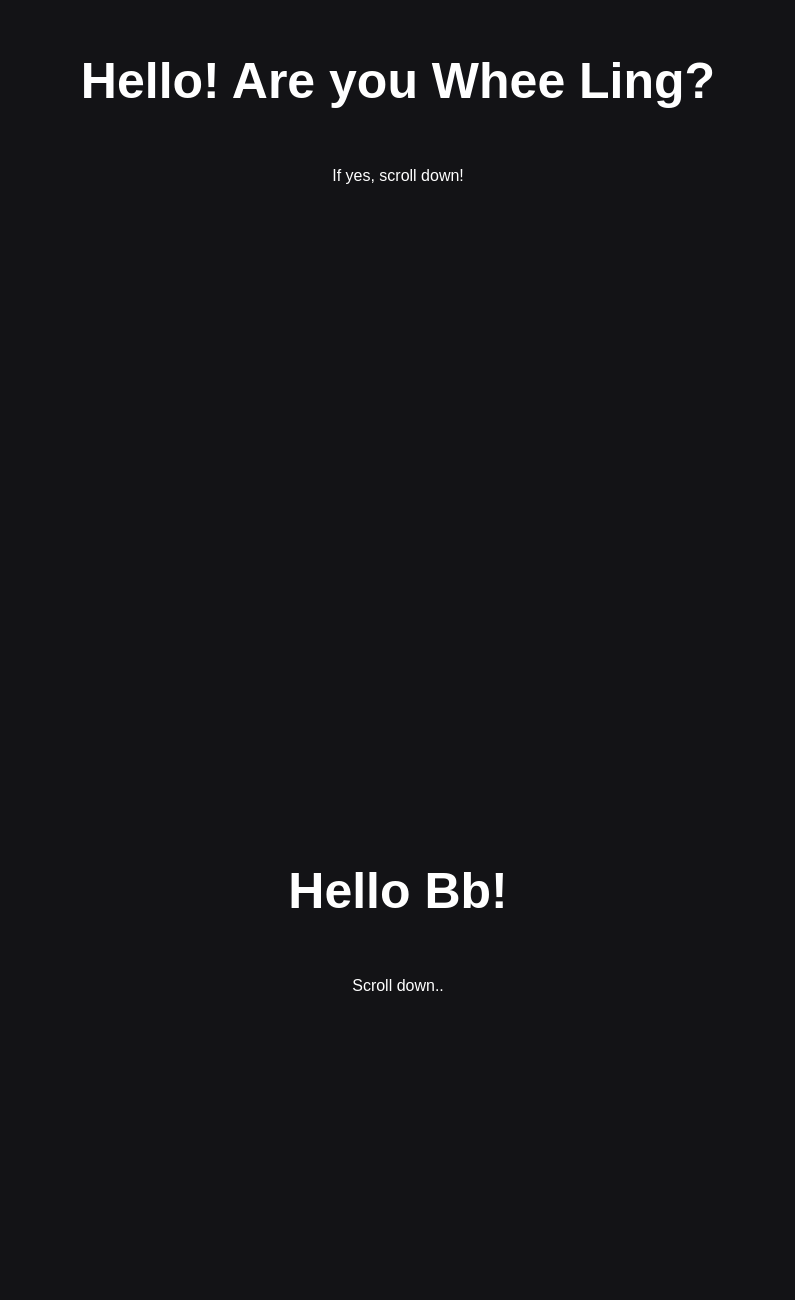
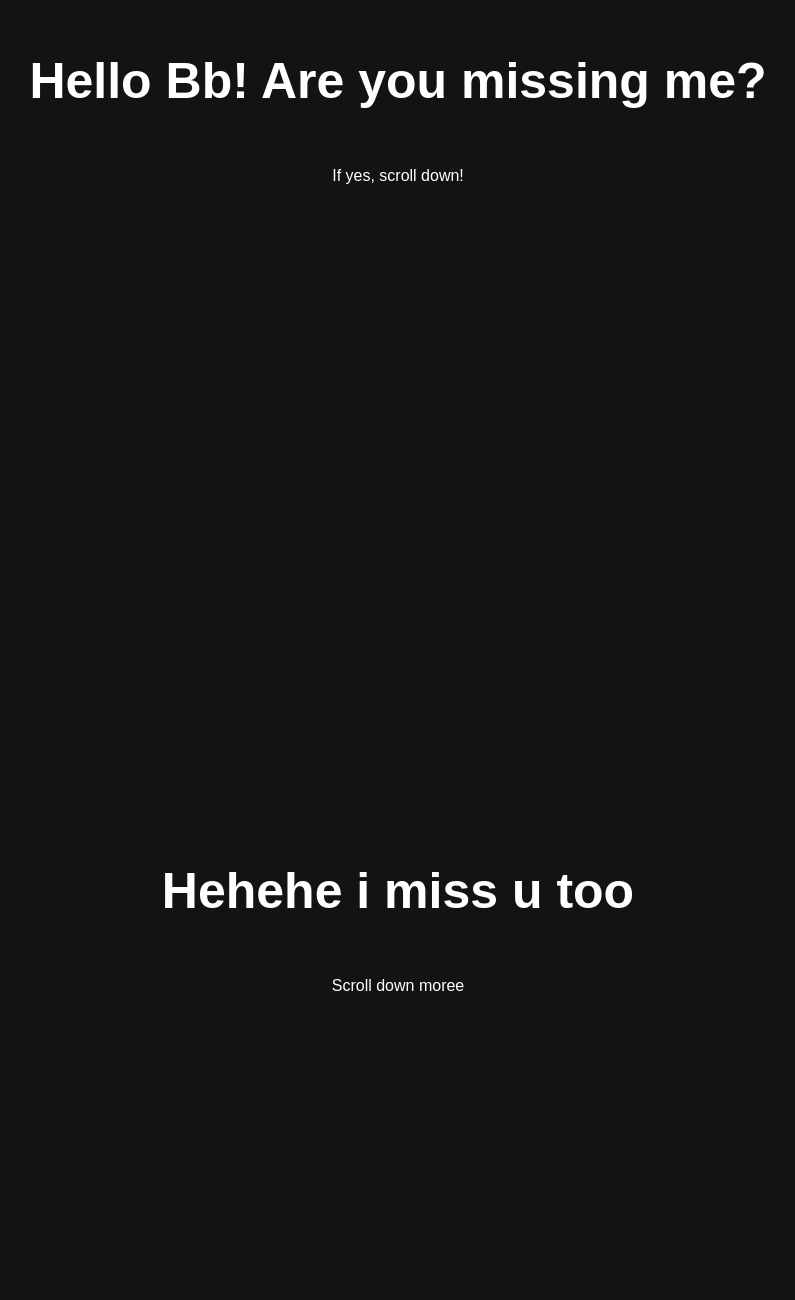
Before and after one commit to Jameschia97/privateProject, a website: page index.html in a window 1280 px wide. Shown: the top 1300 px of the page, without its empty margins (242-1037 px from the left). Drawn offline with Linux system fonts and the light colour scheme.

Commit message:
Update index.html
taiwan version

```diff
--- a/index.html
+++ b/index.html
@@ -11,18 +11,18 @@
 <body>
 
     <section class="hidden">
-        <h1>Hello! Are you Whee Ling?</h1>
+        <h1>Hello Bb! Are you missing me?</h1>
         <p>If yes, scroll down!</p>
     </section>
 
     <section class="hidden">
-        <h1>Hello Bb!</h1>
-        <p>Scroll down..</p>
+        <h1>Hehehe i miss u too</h1></h1>
+        <p>Scroll down moree</p>
     </section>
 
     <section class="hidden">
         <h1>I have a surprise for you..</h1>
-        <p>scroll down..</p>
+        <p>scroll down moree</p>
     </section>
 
     <section class="hidden">
@@ -31,7 +31,7 @@
     </section>
 
     <section class="hidden">
-        <h1>You are a cutie!</h1>
+        <h1>YIm coming back from taiwan soon!</h1>
         <p>i love you little bb</p>
         <img src="couple.png" alt="Couple photo">
     </section>
```
